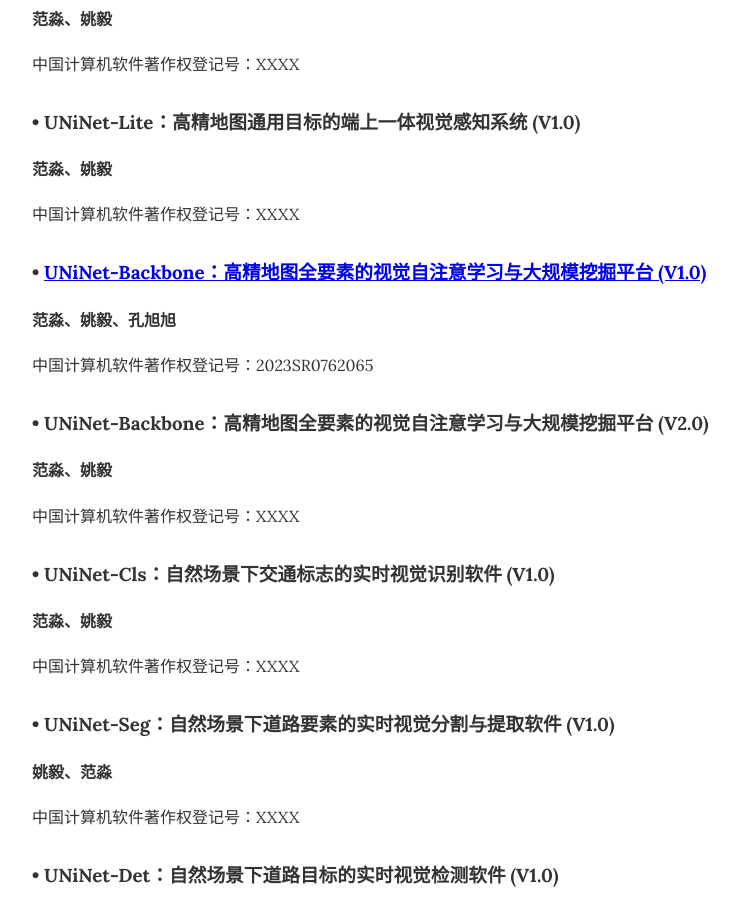
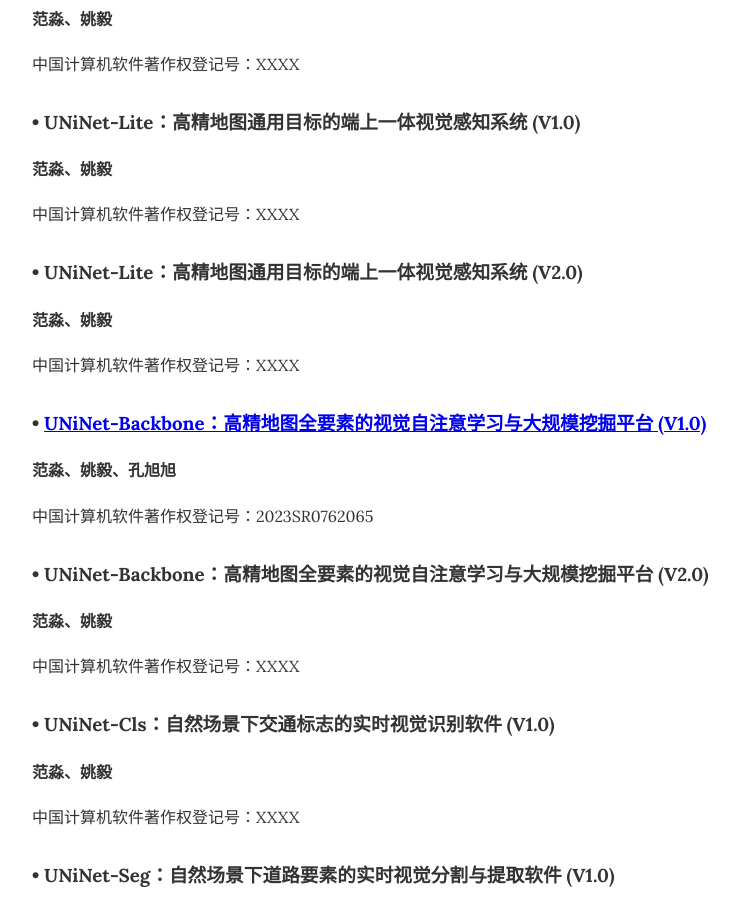
Before and after one commit to godfanmiao/homepage-zh, a Jekyll site: the page built from index.html, in a window 1280 px wide and 900 px high, scrolled down 10775 px. Shown: the whole window, without its empty margins (268-1008 px from the left). Built offline with Jekyll 4.4.1, drawn with Linux system fonts in a browser that asks for light colours.

Commit message:
Update softwares.yml

```diff
--- a/_data/softwares.yml
+++ b/_data/softwares.yml
@@ -9,6 +9,11 @@
   description: 中国计算机软件著作权登记号：XXXX
 
 - title: UNiNet-Lite：高精地图通用目标的端上一体视觉感知系统 (V1.0)
+  authors: 范淼、姚毅
+  url:
+  description: 中国计算机软件著作权登记号：XXXX
+
+- title: UNiNet-Lite：高精地图通用目标的端上一体视觉感知系统 (V2.0)
   authors: 范淼、姚毅
   url:
   description: 中国计算机软件著作权登记号：XXXX
```
